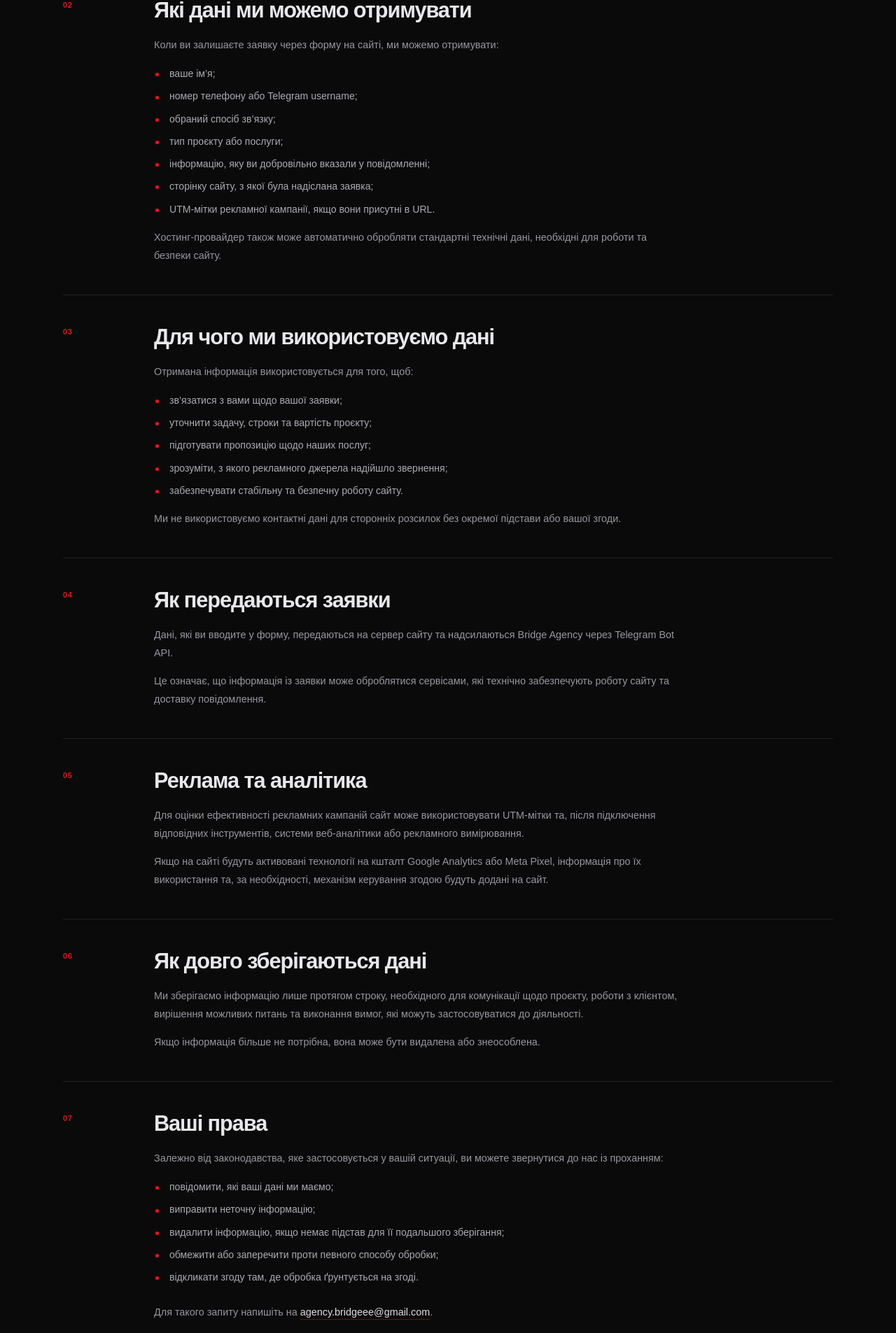
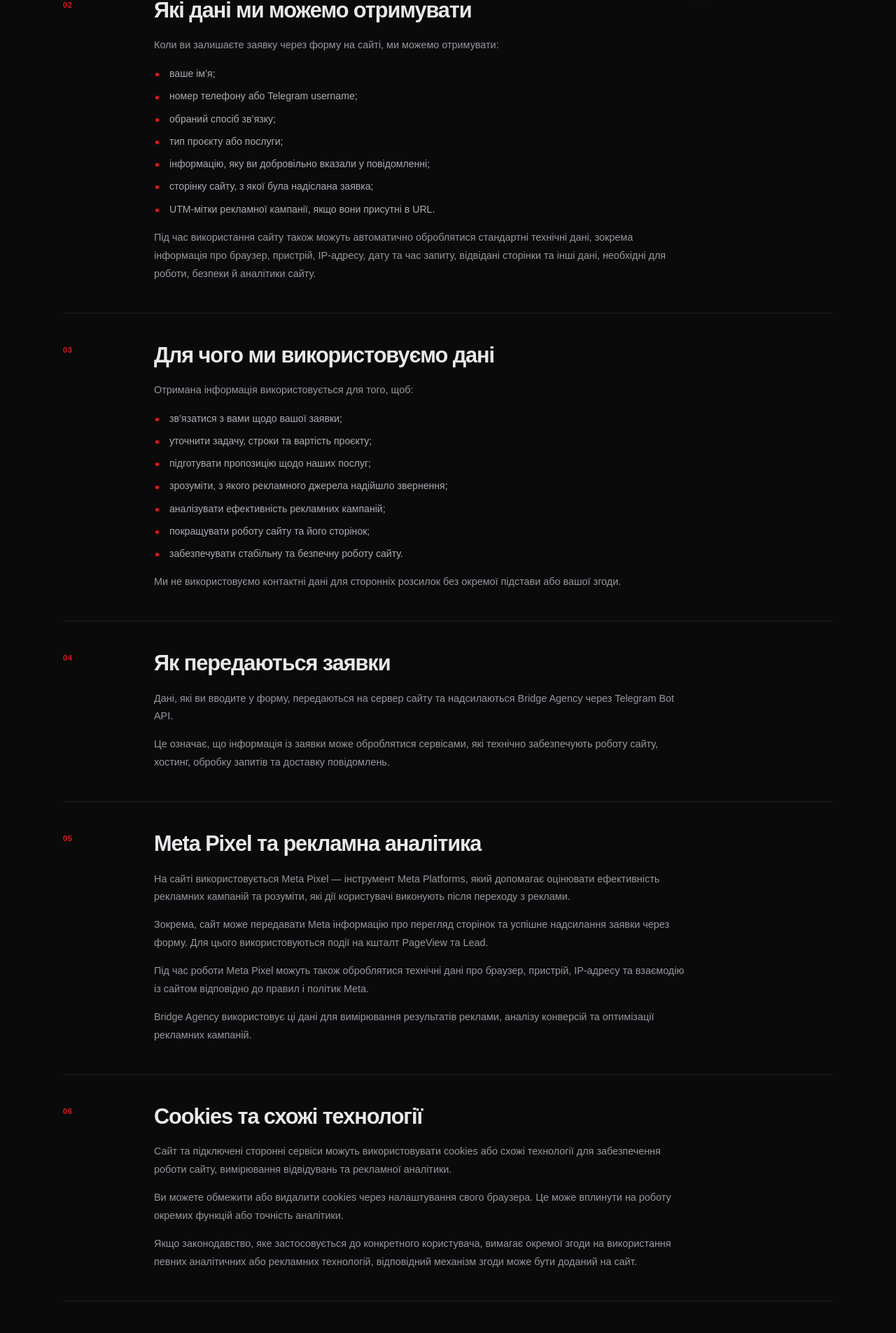
Before and after one commit to rosticmel-07/BridgeAgency, a Next.js app: page /privacy in a window 1280 px wide. Shown: the part 869-2774 px from the top of the page at 70% size. Built offline with nearby package versions, Linux system fonts and the light colour scheme; no server answers.

Commit message:
Add google analytics

```diff
--- a/app/layout.tsx
+++ b/app/layout.tsx
@@ -4,7 +4,7 @@ import Header from '@/components/Header/Header';
 import { FloatingContact } from '@/components/ui/FloatingContact/FloatingContact';
 import { Footer } from '@/components/Footer/Footer';
 import { MetaPixel } from '@/components/analytics/MetaPixel';
-
+import { GoogleAnalytics } from '@/components/analytics/GoogleAnalytics';
 import { SITE_DESCRIPTION, SITE_NAME, SITE_URL } from '@/lib/site';
 
 import './globals.css';
@@ -74,6 +74,7 @@ export default function RootLayout({
         <Footer />
         <FloatingContact />
         <MetaPixel />
+        <GoogleAnalytics />
       </body>
     </html>
   );
--- a/app/page.tsx
+++ b/app/page.tsx
@@ -6,6 +6,7 @@ import { Portfolio } from '@/components/Portfolio/Portfolio';
 import { FAQ } from '@/components/Faq/Faq';
 import { Contact } from '@/components/Contact/Contact';
 import { OrganizationJsonLd } from '@/components/Seo/OrganizationJsonLd';
+
 export default function Home() {
   return (
     <main>
--- a/app/privacy/page.tsx
+++ b/app/privacy/page.tsx
@@ -51,8 +51,10 @@ const sections = [
         </ul>
 
         <p>
-          Хостинг-провайдер також може автоматично обробляти стандартні технічні
-          дані, необхідні для роботи та безпеки сайту.
+          Під час використання сайту також можуть автоматично оброблятися
+          стандартні технічні дані, зокрема інформація про браузер, пристрій,
+          IP-адресу, дату та час запиту, відвідані сторінки та інші дані,
+          необхідні для роботи, безпеки й аналітики сайту.
         </p>
       </>
     ),
@@ -69,6 +71,8 @@ const sections = [
           <li>уточнити задачу, строки та вартість проєкту;</li>
           <li>підготувати пропозицію щодо наших послуг;</li>
           <li>зрозуміти, з якого рекламного джерела надійшло звернення;</li>
+          <li>аналізувати ефективність рекламних кампаній;</li>
+          <li>покращувати роботу сайту та його сторінок;</li>
           <li>забезпечувати стабільну та безпечну роботу сайту.</li>
         </ul>
 
@@ -91,32 +95,94 @@ const sections = [
 
         <p>
           Це означає, що інформація із заявки може оброблятися сервісами, які
-          технічно забезпечують роботу сайту та доставку повідомлення.
+          технічно забезпечують роботу сайту, хостинг, обробку запитів та
+          доставку повідомлень.
         </p>
       </>
     ),
   },
   {
     number: '05',
-    title: 'Реклама та аналітика',
+    title: 'Meta Pixel та рекламна аналітика',
     content: (
       <>
         <p>
-          Для оцінки ефективності рекламних кампаній сайт може використовувати
-          UTM-мітки та, після підключення відповідних інструментів, системи
-          веб-аналітики або рекламного вимірювання.
+          На сайті використовується Meta Pixel — інструмент Meta Platforms, який
+          допомагає оцінювати ефективність рекламних кампаній та розуміти, які
+          дії користувачі виконують після переходу з реклами.
         </p>
 
         <p>
-          Якщо на сайті будуть активовані технології на кшталт Google Analytics
-          або Meta Pixel, інформація про їх використання та, за необхідності,
-          механізм керування згодою будуть додані на сайт.
+          Зокрема, сайт може передавати Meta інформацію про перегляд сторінок та
+          успішне надсилання заявки через форму. Для цього використовуються
+          події на кшталт PageView та Lead.
+        </p>
+
+        <p>
+          Під час роботи Meta Pixel можуть також оброблятися технічні дані про
+          браузер, пристрій, IP-адресу та взаємодію із сайтом відповідно до
+          правил і політик Meta.
+        </p>
+
+        <p>
+          Bridge Agency використовує ці дані для вимірювання результатів
+          реклами, аналізу конверсій та оптимізації рекламних кампаній.
         </p>
       </>
     ),
   },
   {
     number: '06',
+    title: 'Cookies та схожі технології',
+    content: (
+      <>
+        <p>
+          Сайт та підключені сторонні сервіси можуть використовувати cookies або
+          схожі технології для забезпечення роботи сайту, вимірювання
+          відвідувань та рекламної аналітики.
+        </p>
+
+        <p>
+          Ви можете обмежити або видалити cookies через налаштування свого
+          браузера. Це може вплинути на роботу окремих функцій або точність
+          аналітики.
+        </p>
+
+        <p>
+          Якщо законодавство, яке застосовується до конкретного користувача,
+          вимагає окремої згоди на використання певних аналітичних або рекламних
+          технологій, відповідний механізм згоди може бути доданий на сайт.
+        </p>
+      </>
+    ),
+  },
+  {
+    number: '07',
+    title: 'Сторонні сервіси',
+    content: (
+      <>
+        <p>
+          Для роботи сайту Bridge Agency можуть використовуватися сторонні
+          сервіси, зокрема:
+        </p>
+
+        <ul>
+          <li>Vercel — для хостингу та доставки сайту;</li>
+          <li>Telegram Bot API — для доставки заявок;</li>
+          <li>
+            Meta Pixel — для рекламної аналітики та вимірювання конверсій.
+          </li>
+        </ul>
+
+        <p>
+          Такі сервіси можуть самостійно обробляти певні технічні дані
+          відповідно до власних політик конфіденційності та умов використання.
+        </p>
+      </>
+    ),
+  },
+  {
+    number: '08',
     title: 'Як довго зберігаються дані',
     content: (
       <>
@@ -134,7 +200,7 @@ const sections = [
     ),
   },
   {
-    number: '07',
+    number: '09',
     title: 'Ваші права',
     content: (
       <>
@@ -168,7 +234,7 @@ const sections = [
     ),
   },
   {
-    number: '08',
+    number: '10',
     title: 'Зміни до політики',
     content: (
       <p>
@@ -207,7 +273,7 @@ export default function PrivacyPage() {
               навіщо вони потрібні та як ви можете керувати своєю інформацією.
             </p>
 
-            <p className={styles.updated}>Останнє оновлення: 2 жовтня 2026</p>
+            <p className={styles.updated}>Останнє оновлення: 6 жовтня 2026</p>
           </header>
 
           <div className={styles.content}>
--- /dev/null
+++ b/components/analytics/GoogleAnalytics.tsx
@@ -0,0 +1,70 @@
+'use client';
+
+import Script from 'next/script';
+import { usePathname } from 'next/navigation';
+import { useEffect, useRef } from 'react';
+
+declare global {
+  interface Window {
+    dataLayer?: unknown[];
+    gtag?: (...args: unknown[]) => void;
+  }
+}
+
+export function GoogleAnalytics() {
+  const pathname = usePathname();
+  const measurementId = process.env.NEXT_PUBLIC_GA_ID;
+  const isFirstPageView = useRef(true);
+
+  useEffect(() => {
+    if (isFirstPageView.current) {
+      isFirstPageView.current = false;
+      return;
+    }
+
+    if (!measurementId || !window.gtag) {
+      return;
+    }
+
+    window.gtag('event', 'page_view', {
+      page_path: pathname,
+      page_location: window.location.href,
+      page_title: document.title,
+    });
+  }, [pathname, measurementId]);
+
+  if (!measurementId) {
+    return null;
+  }
+
+  return (
+    <>
+      <Script
+        src={`https://www.googletagmanager.com/gtag/js?id=${measurementId}`}
+        strategy="afterInteractive"
+      />
+
+      <Script
+        id="google-analytics"
+        strategy="afterInteractive"
+        dangerouslySetInnerHTML={{
+          __html: `
+            window.dataLayer = window.dataLayer || [];
+
+            function gtag(){
+              dataLayer.push(arguments);
+            }
+
+            window.gtag = gtag;
+
+            gtag('js', new Date());
+
+            gtag('config', '${measurementId}', {
+              send_page_view: true
+            });
+          `,
+        }}
+      />
+    </>
+  );
+}
--- a/next.config.ts
+++ b/next.config.ts
@@ -1,8 +1,41 @@
-import type { NextConfig } from "next";
+import type { NextConfig } from 'next';
+
+const securityHeaders = [
+  {
+    key: 'X-Content-Type-Options',
+    value: 'nosniff',
+  },
+  {
+    key: 'Referrer-Policy',
+    value: 'strict-origin-when-cross-origin',
+  },
+  {
+    key: 'Permissions-Policy',
+    value: 'camera=(), microphone=(), geolocation=()',
+  },
+  {
+    key: 'X-Frame-Options',
+    value: 'DENY',
+  },
+  {
+    key: 'Content-Security-Policy',
+    value: "frame-ancestors 'none'",
+  },
+  {
+    key: 'Strict-Transport-Security',
+    value: 'max-age=31536000',
+  },
+];
 
 const nextConfig: NextConfig = {
-  /* config options here */
-  reactCompiler: true,
+  async headers() {
+    return [
+      {
+        source: '/:path*',
+        headers: securityHeaders,
+      },
+    ];
+  },
 };
 
 export default nextConfig;
```
Also changed, not shown: components/Contact/Contact.tsx (+17 -2 lines).
